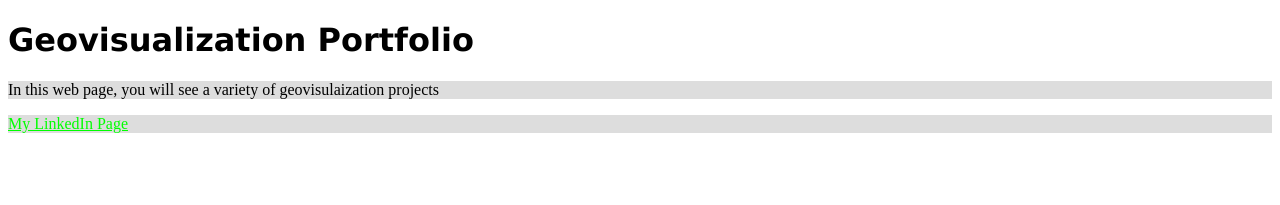
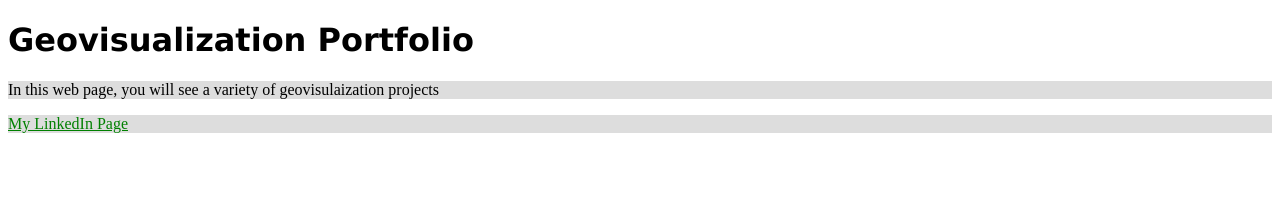
Before and after one commit to geog3540/dkun, a plain HTML site: page index.html in a window 1280 px wide. In both pictures the pointer is over the link "My LinkedIn Page". Shown: the top 205 px of the page. Drawn offline with Linux system fonts and the light colour scheme.

Commit message:
Change Hover color
Made changes to the hover color

```diff
--- a/css/styles.css
+++ b/css/styles.css
@@ -8,5 +8,5 @@ h1{
 }
 
 a:hover{
-    color: lime
+    color: green
 }
```
